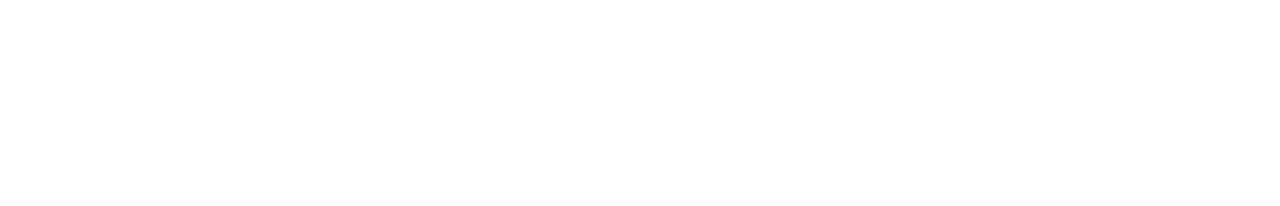
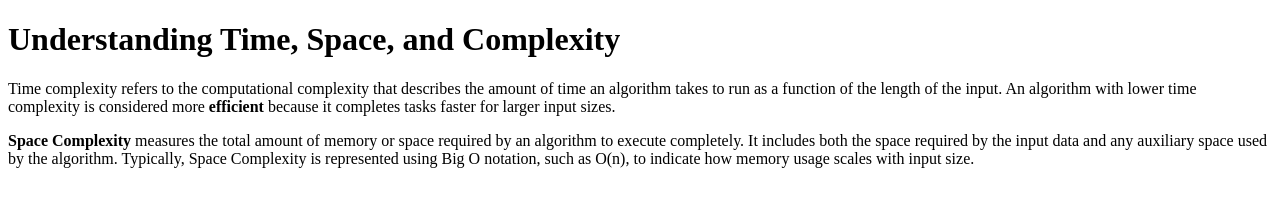
Before and after one commit to acciojob/time-and-space-complexity-nivas7920, a website: page main.html in a window 1280 px wide. Drawn offline with Linux system fonts and the light colour scheme.

Commit message:
created a submission

```diff
--- a/main.html
+++ b/main.html
@@ -10,7 +10,20 @@
 	<!-- the entire body must be written by student -->
     <script type="text/javascript" src="./script.js">
 </script>
+ <h1>Understanding Time, Space, and Complexity</h1>
 
+    <p>
+        Time complexity refers to the computational complexity that describes the amount of time an algorithm takes to run
+        as a function of the length of the input. An algorithm with lower time complexity is considered more <b>efficient</b>
+        because it completes tasks faster for larger input sizes.
+    </p>
+
+    <p>
+        <b>Space Complexity</b> measures the total amount of memory or space required by an algorithm to execute completely.
+        It includes both the space required by the input data and any auxiliary space used by the algorithm.
+        Typically, Space Complexity is represented using Big O notation, such as O(n), to indicate how memory usage scales
+        with input size.
+    </p>
 </body>
 
 </html>
```
